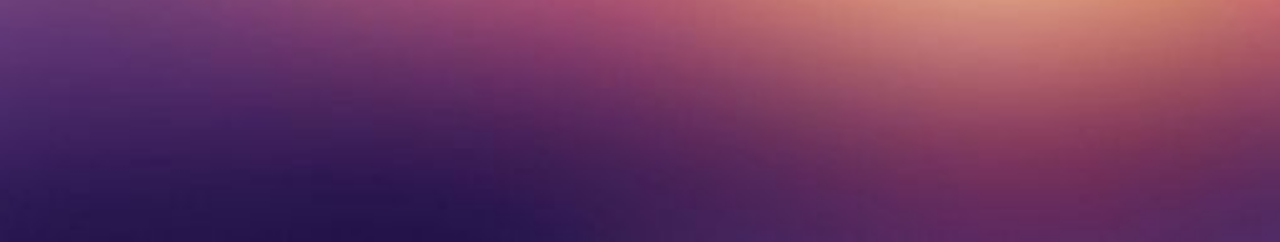
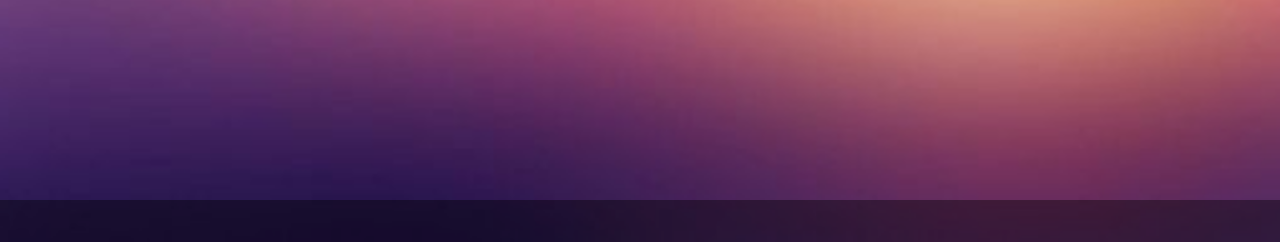
Before and after one commit to Sthdire/django_project, a Django app: page /profile in a window 1280 px wide. Shown: the part 558-800 px from the top of the page. Run offline with Django 4.2, Linux system fonts and the light colour scheme.

Commit message:
polosozka podiehala

```diff
--- a/VI_P/main/static/css/style_a.css
+++ b/VI_P/main/static/css/style_a.css
@@ -122,3 +122,8 @@ h1,h2,h3,h4,h5,h6{
     transform: translate(-50%, 0 );
 
 }
+.intro__block{
+
+    height: 50%;
+    width: 100%;
+}
--- a/VI_P/main/templates/temp/background.html
+++ b/VI_P/main/templates/temp/background.html
@@ -28,9 +28,12 @@
         </div>
 </div>
     <div class="intro">
-        <div class="container">
+         <div class="back__header">
+            <div class="back__header__inner">
 
+            </div>
         </div>
+
     </div>
 <script>
     anime({
--- a/VI_P/main/templates/temp/profile.html
+++ b/VI_P/main/templates/temp/profile.html
@@ -32,9 +32,15 @@
         </div>
 </div>
     <div class="intro">
-        <div class="container">
+        <div class="intro__block">
 
         </div>
+         <div class="back__header">
+            <div class="back__header__inner">
+
+            </div>
+        </div>
+
     </div>
 <script>
     anime({
```
